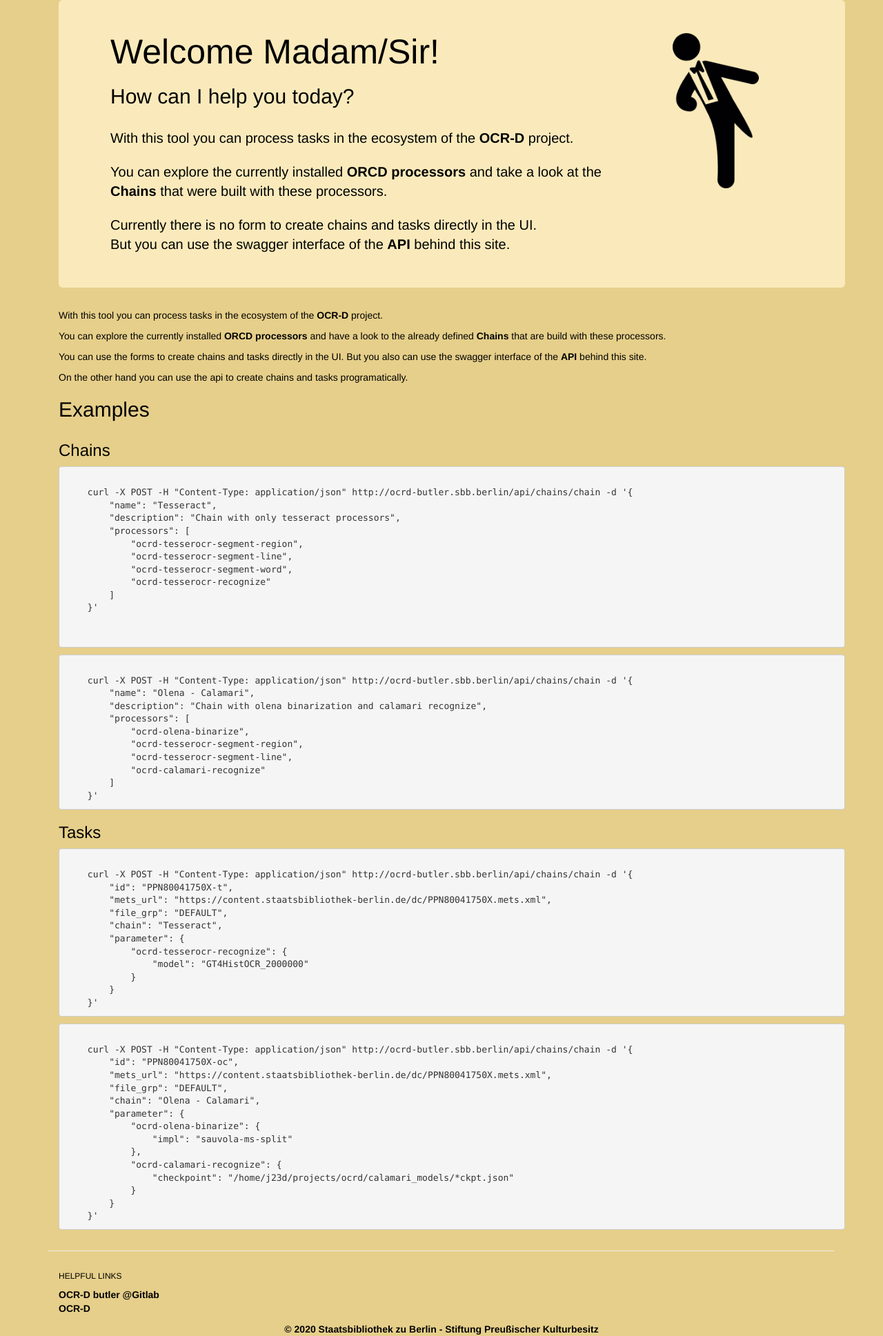
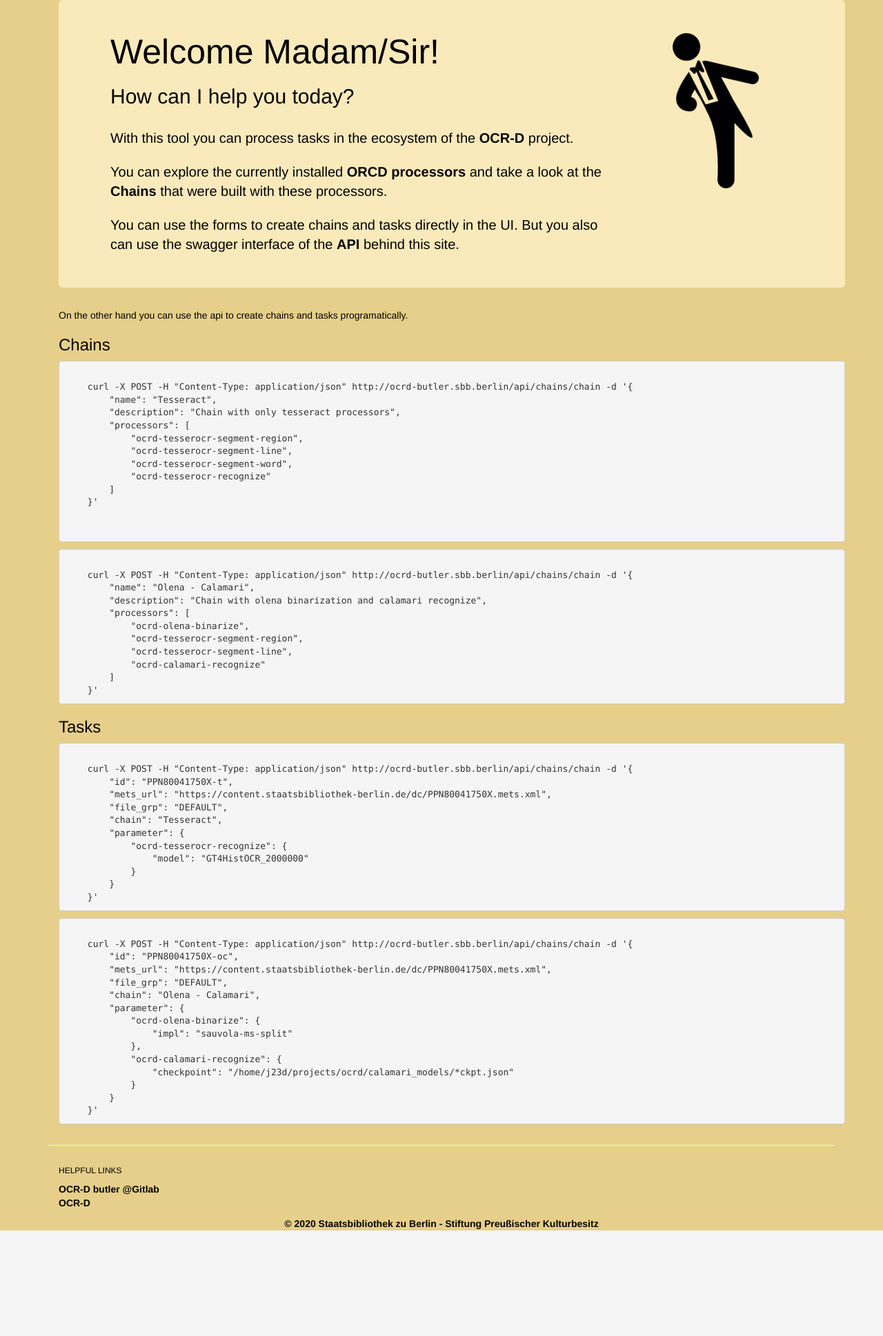
Before and after one commit to StabiBerlin/ocrd_butler, a Flask app: template ocrd_butler/templates/index.html in a window 1280 px wide. Shown: the whole page at 69% size. After the commit the page ends 1784 px from the top, so only its background shows below. Run offline with Flask 2, Linux system fonts and the light colour scheme; the template is opened without the code that fills it, so the values that code supplies are empty; parts of the project's set-up code (start-up, migrations or seed data) failed here and were passed over; some libraries are stand-ins or nearby versions.

Commit message:
Remove doubled text on statpage.

```diff
--- a/ocrd_butler/templates/index.html
+++ b/ocrd_butler/templates/index.html
@@ -10,7 +10,7 @@
                     <h2>How can I help you today?</h2>
                     <p>With this tool you can process tasks in the ecosystem of the <a href="https://github.com/OCR-D" target="_blank">OCR-D</a> project.</p>
                     <p>You can explore the currently installed <a href="/processors">ORCD processors</a> and take a look at the <a href="/chains">Chains</a> that were built with these processors.</p>
-                    <p>Currently there is no form to create chains and tasks directly in the UI.<br />But you can use the swagger interface of the <a href="/api" target="_blank">API</a> behind this site.</p>
+                    <p>You can use the forms to create chains and tasks directly in the UI. But you also can use the swagger interface of the <a href="/api" target="_blank">API</a> behind this site.</p>
                 </div>
                 <div class="col-md-3">
                     <img width="100%%" src="{{url_for('static', filename='butler.png')}}" />
@@ -20,18 +20,9 @@
     </div>
     <div class="row">
         <div class="col-md-12">
-            <p>With this tool you can process tasks in the ecosystem of the <a href="https://github.com/OCR-D" target="_blank">OCR-D</a> project.</p>
-            <p>You can explore the currently installed <a href="/processors">ORCD processors</a> and have a look to the already defined <a href="/chains">Chains</a> that are build with these processors.</p>
-
-            <p></p>
-
-            <p>You can use the forms to create chains and tasks directly in the UI. But you also can use the swagger interface of the <a href="/api" target="_blank">API</a> behind this site.</p>
-
-            <p></p>
 
             <p>On the other hand you can use the api to create chains and tasks programatically.</p>
 
-            <h2>Examples</h2>
             <h3>Chains</h3>
             <p><pre><code>
     curl -X POST -H "Content-Type: application/json" http://ocrd-butler.sbb.berlin/api/chains/chain -d '{
```
